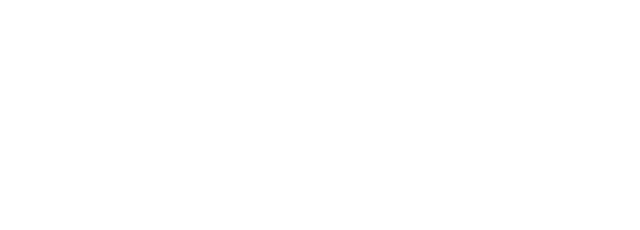
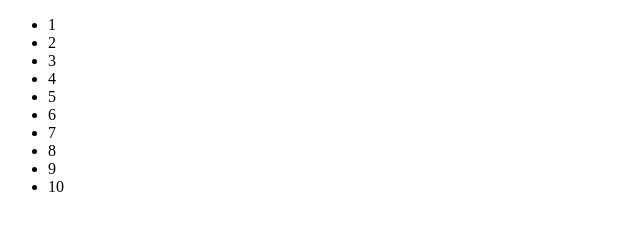
Before and after one commit to 5-dapengyou/ty2005, a plain HTML site: page index.html in a window 1280 px wide. Shown: the whole page, without its empty margins (0-640 px from the left). Drawn offline with Linux system fonts and the light colour scheme.

Commit message:
02.index.html 初始化结构

```diff
--- a/index.html
+++ b/index.html
@@ -5,5 +5,17 @@
 		<title></title>
 	</head>
 	<body>
+		<ul>
+			<li>1</li>
+			<li>2</li>
+			<li>3</li>
+			<li>4</li>
+			<li>5</li>
+			<li>6</li>
+			<li>7</li>
+			<li>8</li>
+			<li>9</li>
+			<li>10</li>
+		</ul>
 	</body>
 </html>
```
